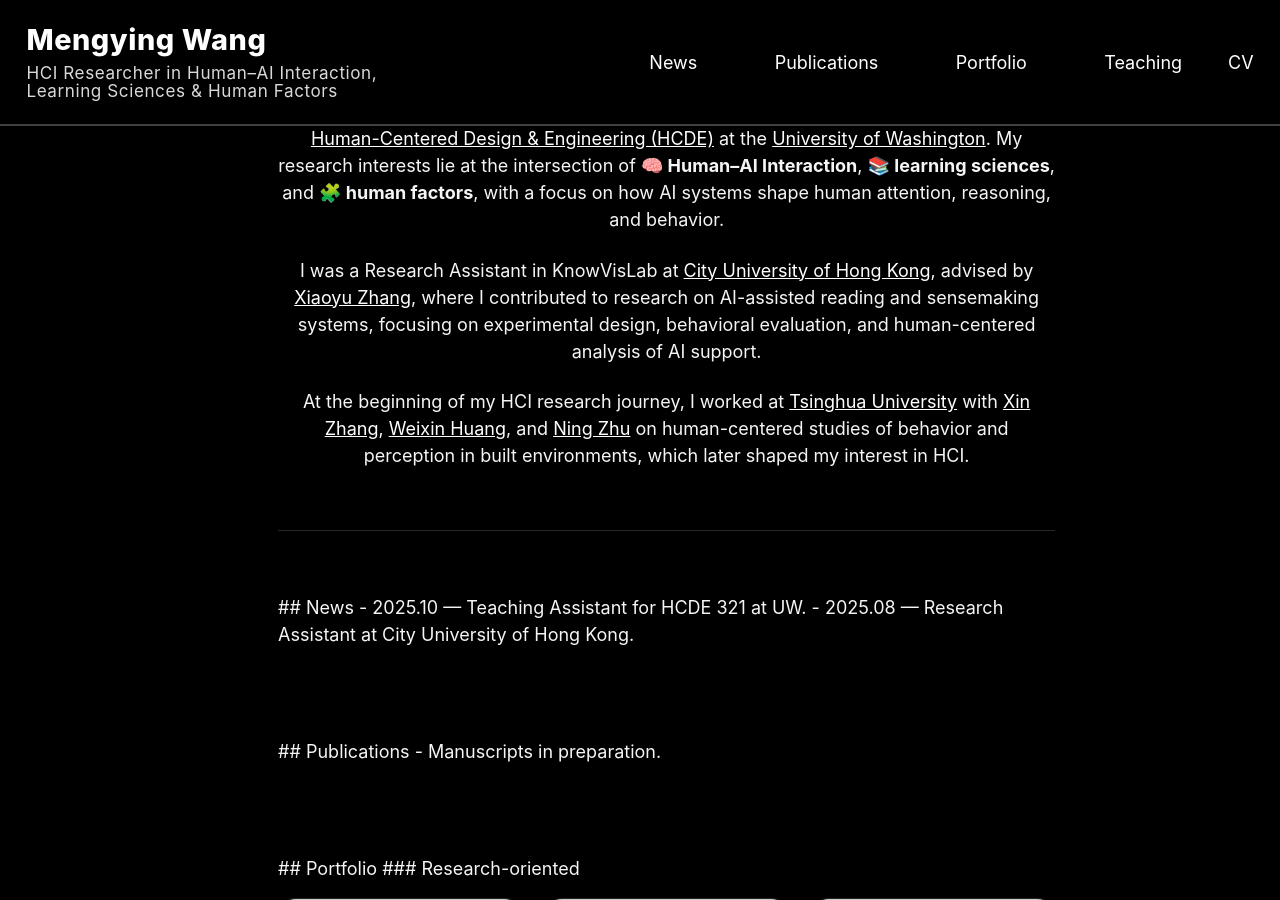
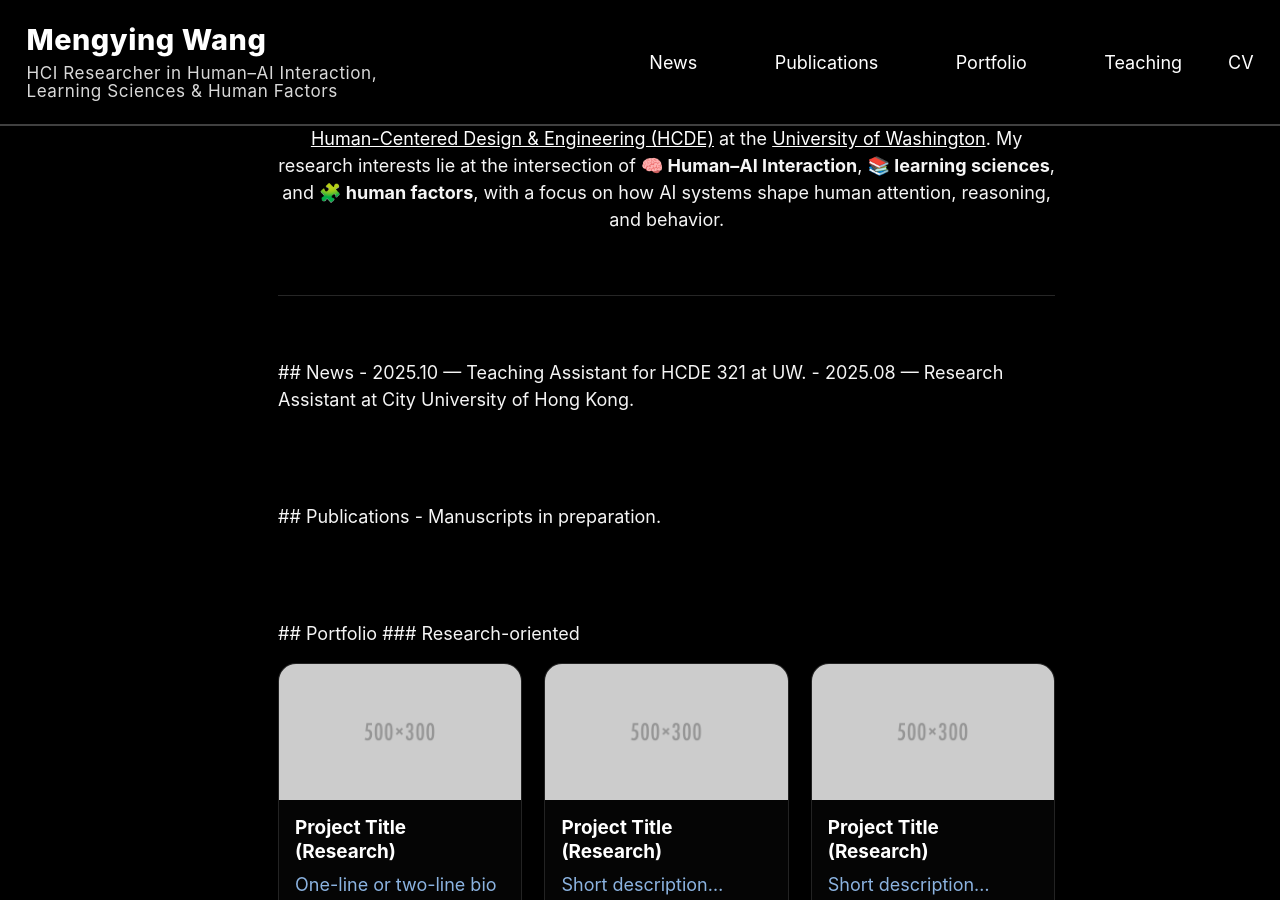
Before and after one commit to mengyingWWW/mengyingWWW.github.io, a Jekyll site: the page built from index.md, in a window 1280 px wide and 900 px high, scrolled down 520 px. Built offline with Jekyll 4.4.1, drawn with Linux system fonts in a browser that asks for light colours; a script bundle is joined from its source files by our own code; library files that are not in the unit come from our copies.

Commit message:
Update index.md

```diff
--- a/index.md
+++ b/index.md
@@ -45,26 +45,7 @@
       with a focus on how AI systems shape human attention, reasoning, and behavior.
     </p>
 
-    <p>
-      I was a Research Assistant in KnowVisLab
-      at
-      <a href="https://www.cityu.edu.hk/en" target="_blank">City University of Hong Kong</a>,
-      advised by
-      <a href="https://xiaoyu-zhang-betsy.github.io/homepage/" target="_blank">Xiaoyu Zhang</a>,
-      where I contributed to research on AI-assisted reading and sensemaking systems,
-      focusing on experimental design, behavioral evaluation, and human-centered analysis of AI support.
-    </p>
 
-    <p>
-      At the beginning of my HCI research journey, I worked at
-      <a href="https://www.tsinghua.edu.cn/en/" target="_blank">Tsinghua University</a>
-      with
-      <a href="https://scholar.google.com/citations?user=ZXXlX3UAAAAJ&hl=zh-CN" target="_blank">Xin Zhang</a>,
-      <a href="https://scholar.google.com/citations?user=2NEA088AAAAJ&hl=zh-CN" target="_blank">Weixin Huang</a>, and
-      <a href="https://dusp.mit.edu/spurs-fellows/ning-zhu" target="_blank">Ning Zhu</a>
-      on human-centered studies of behavior and perception in built environments,
-      which later shaped my interest in HCI.
-    </p>
   </div>
 </section>
 
```
